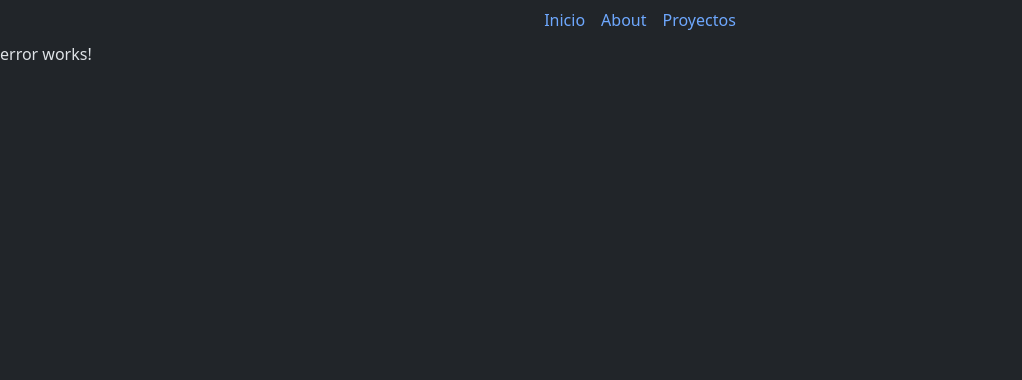
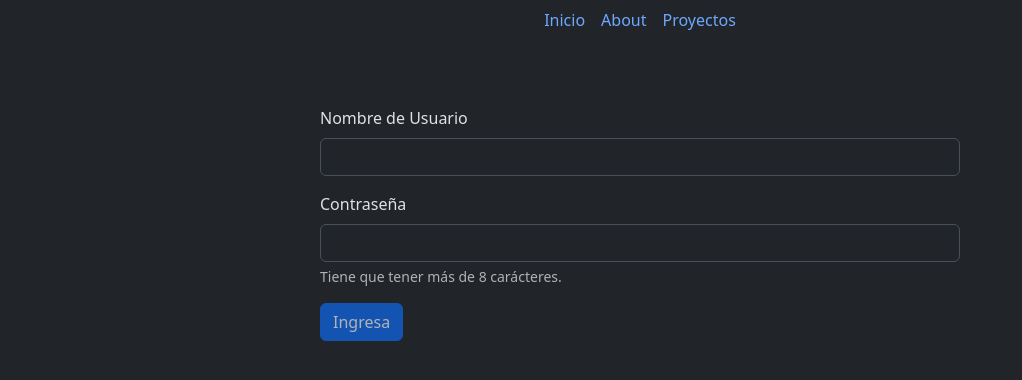
Before and after one commit to mvjhart/portafolio-FrontEnd, an Angular app: page /login in a window 1280 px wide. Shown: the top 380 px of the page, without its empty margins (0-1022 px from the left). Built offline with nearby package versions, Linux system fonts and the light colour scheme.

Commit message:
Login y Autenticacion implemented

```diff
--- a/src/app/app.module.ts
+++ b/src/app/app.module.ts
@@ -6,6 +6,13 @@ import { ReactiveFormsModule } from '@angular/forms';
 
 // ROUTING MODULE
 import { AppRoutingModule } from './app-routing.module';
+
+// MY SERVICES
+import { InterceptorService } from './services/interceptor.service';
+import { AuthService } from './services/auth.service';
+import { UiService } from './services/ui.service';
+import { GuardGuard } from './services/guard.guard';
+import { DataService } from './services/data.service';
 
 // COMPONENTS
 import { AppComponent } from './app.component';
@@ -16,6 +23,7 @@ import { AboutComponent } from './components/about/about.component';
 import { InicioComponent } from './components/inicio/inicio.component';
 import { ErrorComponent } from './components/error/error.component';
 import { LoginComponent } from './components/login/login.component';
+
 
 @NgModule({
   declarations: [
@@ -36,7 +44,11 @@ import { LoginComponent } from './components/login/login.component';
     ReactiveFormsModule
   ],
   providers: [
-
+    {provide: HTTP_INTERCEPTORS, useClass: InterceptorService, multi:true},
+    AuthService,
+    UiService,
+    GuardGuard,
+    DataService
   ],
   bootstrap: [AppComponent]
 })
--- a/src/app/components/login/login.component.css
+++ b/src/app/components/login/login.component.css
@@ -0,0 +1,5 @@
+.forma{
+    max-width: 50%;
+    margin: auto;
+    padding-top: 5%;
+}
--- a/src/app/components/login/login.component.html
+++ b/src/app/components/login/login.component.html
@@ -1 +1,64 @@
-<p>login works!</p>
+<form class="forma"
+    [formGroup]="form"
+    (ngSubmit)="onEnviar($event)"
+>
+
+    <div class="mb-3">
+      <label
+        for="exampleInputUser"
+        class="form-label"
+      >
+      {{username}}
+      </label>
+      <input
+        type="text"
+        class="form-control"
+        id="exampleInputUser"
+        formControlName="nombreUsuario"
+        [ngClass]="{'is-invalid': nombreUsuario?.touched && nombreUsuario?.errors,
+        'is-valid': nombreUsuario?.touched && !nombreUsuario?.errors}"
+      >
+      <div
+        class="form-text text-danger"
+        *ngIf="nombreUsuario?.errors && nombreUsuario?.touched"
+      >
+      {{userHelpTxt}}
+      </div>
+    </div>
+
+    <div class="mb-3">
+      <label
+        for="exampleInputPassword1"
+        class="form-label"
+      >
+      {{password}}
+      </label>
+      <input
+       type="password"
+       class="form-control"
+       id="exampleInputPassword1"
+       formControlName="password"
+       [ngClass]="{'is-invalid': Password?.touched && Password?.errors,
+       'is-valid': Password?.touched && !Password?.errors}"
+      >
+      <div
+       class="form-text"
+       [ngClass]="{'text-danger': Password?.touched && Password?.errors}"
+      >
+        <span *ngIf="Password?.errors && Password?.touched
+            || Password?.errors && !Password?.touched"
+        >
+        {{passHelpTxt}}
+        </span>
+      </div>
+    </div>
+
+    <button
+     type="submit"
+     class="btn btn-primary"
+     [ngClass]="(!Password?.errors && !nombreUsuario?.errors)? '': 'disabled'"
+    >
+    Ingresa
+    </button>
+
+  </form>
--- a/src/app/components/login/login.component.ts
+++ b/src/app/components/login/login.component.ts
@@ -1,4 +1,7 @@
 import { Component } from '@angular/core';
+import { FormBuilder, FormGroup, Validators} from '@angular/forms';
+import { Router } from '@angular/router';
+import { AuthService } from 'src/app/services/auth.service';
 
 @Component({
   selector: 'app-login',
@@ -7,4 +10,42 @@ import { Component } from '@angular/core';
 })
 export class LoginComponent {
 
+  form:FormGroup;
+
+  username:string="Nombre de Usuario";
+  password:string="Contraseña";
+  userHelpTxt:string="El nombre de usuario es requerido.";
+  passHelpTxt:string="Tiene que tener más de 8 carácteres."
+
+ constructor(
+  private authServ:AuthService,
+  private fBuild:FormBuilder,
+  private ruta:Router
+ ){
+
+  this.form = this.fBuild.group({
+    nombreUsuario:['',[Validators.required]],
+    password:['', [Validators.required, Validators.minLength(8)]]
+  });
+
+ }
+
+get nombreUsuario(){
+  return this.form.get('nombreUsuario');
 }
+
+get Password(){
+  return this.form.get('password');
+}
+
+onEnviar(event:Event){
+  event.preventDefault;
+  console.log(this.form.value);
+  this.authServ.iniciarSession(this.form.value).subscribe(data =>{
+    console.log("DATA: " + JSON.stringify(data));
+    this.ruta.navigate(['/']);
+
+  })
+}
+
+}
--- /dev/null
+++ b/src/app/services/auth.service.ts
@@ -0,0 +1,35 @@
+import { Injectable } from '@angular/core';
+import { HttpClient } from '@angular/common/http';
+import { BehaviorSubject, Observable } from 'rxjs';
+import { map } from 'rxjs';
+
+@Injectable({
+  providedIn: 'root'
+})
+export class AuthService {
+  url:string="http://localhost:8080/auth/login";
+  currentUserSubject: BehaviorSubject<any>;
+
+  constructor(
+    private http:HttpClient
+  ) {
+    console.log("Servicio de autenticacion está corriendo");
+    this.currentUserSubject = new BehaviorSubject<any>(JSON.parse(sessionStorage.getItem('currentUser')||'{}'));
+  }
+
+  iniciarSession(credenciales:any):Observable<any>{
+    console.log(credenciales);
+    //console.log(this.url)
+    return this.http.post(this.url, credenciales).pipe(map(data=>{
+      sessionStorage.setItem('currentUser', JSON.stringify(data));
+      this.currentUserSubject.next(data);
+      return data;
+    }))
+  }
+
+  get UsuarioAutenticado(){
+    //console.log(this.currentUserSubject.value);
+    return this.currentUserSubject.value;
+  }
+
+}
--- /dev/null
+++ b/src/app/services/data.service.ts
@@ -0,0 +1,9 @@
+import { Injectable } from '@angular/core';
+
+@Injectable({
+  providedIn: 'root'
+})
+export class DataService {
+
+  constructor() { }
+}
--- /dev/null
+++ b/src/app/services/guard.guard.ts
@@ -0,0 +1,31 @@
+import { Injectable } from '@angular/core';
+import { ActivatedRouteSnapshot, CanActivate, Router, RouterStateSnapshot, UrlTree } from '@angular/router';
+import { Observable } from 'rxjs';
+import { AuthService } from './auth.service';
+
+@Injectable({
+  providedIn: 'root'
+})
+export class GuardGuard implements CanActivate {
+
+  constructor(
+    private authServ:AuthService,
+    private ruta:Router
+  ){
+
+  }
+
+  canActivate(
+    route: ActivatedRouteSnapshot,
+    state: RouterStateSnapshot): Observable<boolean | UrlTree> | Promise<boolean | UrlTree> | boolean | UrlTree {
+
+      let currentUser = this.authServ.UsuarioAutenticado;
+      if(currentUser && currentUser.token){
+        return true;
+      } else {
+        this.ruta.navigate(['/login']);
+        return false;
+      }
+  }
+
+}
--- /dev/null
+++ b/src/app/services/interceptor.service.ts
@@ -0,0 +1,30 @@
+import { Injectable } from '@angular/core';
+import { HttpEvent, HttpHandler, HttpInterceptor, HttpRequest } from '@angular/common/http';
+import { Observable } from 'rxjs';
+import { AuthService } from './auth.service';
+
+@Injectable({
+  providedIn: 'root'
+})
+export class InterceptorService implements HttpInterceptor {
+
+  constructor(
+    private authServ:AuthService
+  ) {
+
+  }
+
+  intercept(req: HttpRequest<any>, next: HttpHandler): Observable<HttpEvent<any>> {
+    var currentUser = this.authServ.UsuarioAutenticado;
+    if (currentUser && currentUser.token){
+      req=req.clone({
+        setHeaders:{
+          Authorization: `Bearer ${currentUser.token}`
+        }
+      });
+    }
+    console.log("Interceptor está corriendo " + JSON.stringify(currentUser));
+    return next.handle(req);
+  }
+
+}
```
Also changed, not shown: src/app/app-routing.module.ts (+5 -2 lines).
